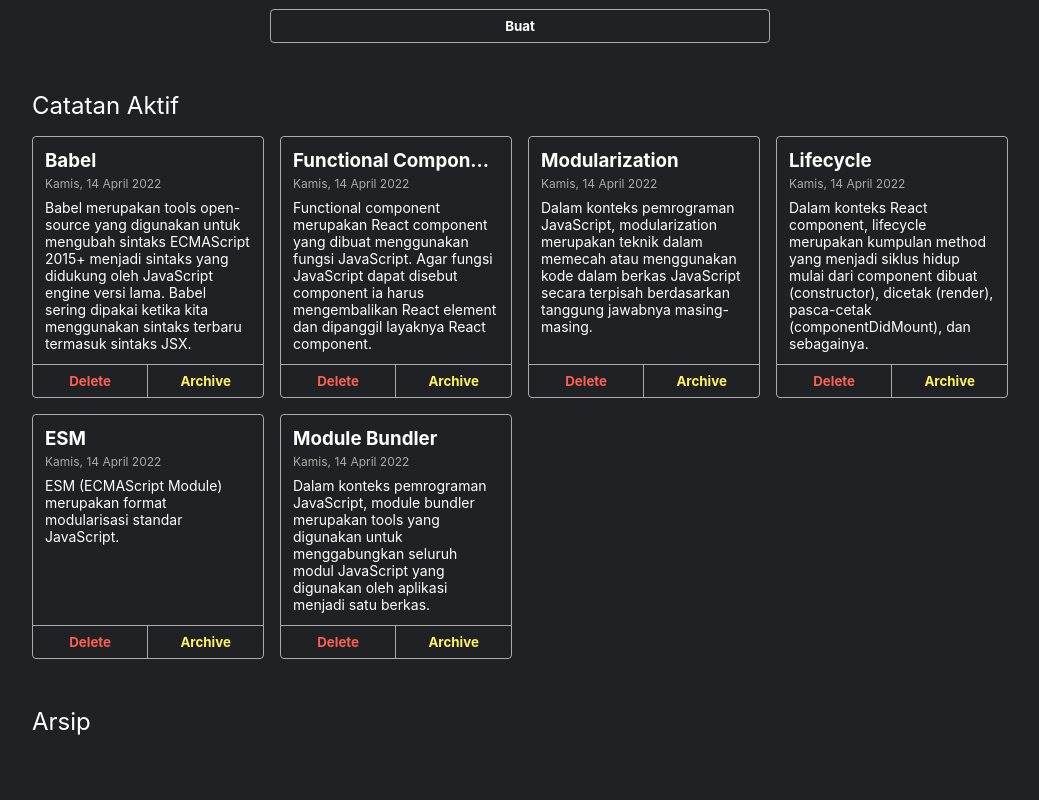
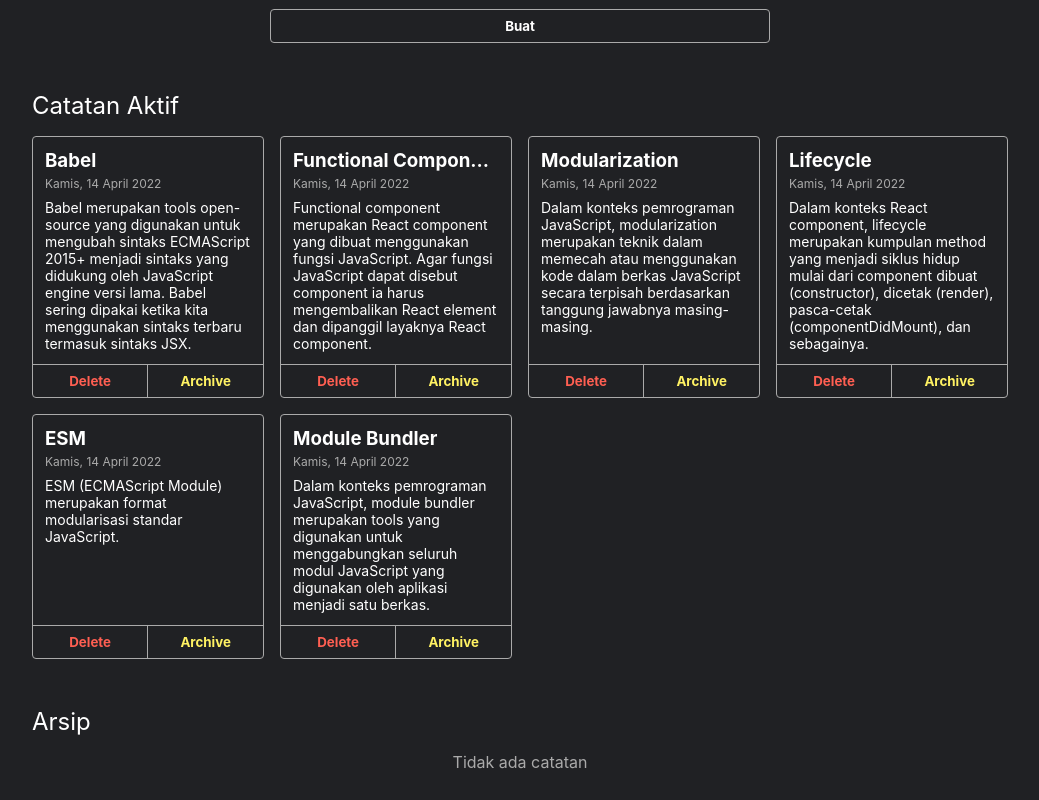
Before and after one commit to fahlanlogic/personal-notes-app, a React (Vite) app: page / in a window 1280 px wide. Shown: the part 407-1207 px from the top of the page, without its empty margins (120-1159 px from the left). Built offline with nearby package versions, Linux system fonts and the light colour scheme.

Commit message:
update archive note function

```diff
--- a/src/components/NoteAppBody.jsx
+++ b/src/components/NoteAppBody.jsx
@@ -1,7 +1,7 @@
 import { getInitialData } from "../utils/data";
 import NotesInput from "./NotesInput";
+import React from "react";
 import NotesList from "./NotesList";
-import React from "react";
 
 class NoteAppBody extends React.Component {
   constructor(props) {
@@ -11,6 +11,8 @@
     }
 
     this.onAddEventHandler = this.onAddEventHandler.bind(this)
+    this.onDeleteEventHandler = this.onDeleteEventHandler.bind(this)
+    this.onArchivedEventHandler = this.onArchivedEventHandler.bind(this)
   }
 
   onAddEventHandler({ title, body }) {
@@ -29,14 +31,33 @@
       }
     })
   }
+
+  onDeleteEventHandler(id) {
+    const notes = this.state.notes.filter(note => note.id !== id)
+    this.setState({
+      notes
+    })
+  }
+
+  onArchivedEventHandler(id) {
+    const updateNotes = this.state.notes.filter(note => note.id !== id).map(note => {
+      note.archived = !note.archived
+    })
+    this.setState({
+      updateNotes
+    })
+  }
   render() {
+    let activeNotes = this.state.notes.filter(note => note.archived === false)
+    let archiveNotes = this.state.notes.filter(note => note.archived === true)
+
     return (
       <div className="note-app__body">
         <NotesInput addNote={this.onAddEventHandler}/>
         <h2>Catatan Aktif</h2>
-        <NotesList notes={this.state.notes}/>
+        <NotesList key={activeNotes.id} notes={activeNotes} onDelete={this.onDeleteEventHandler} onArchive={this.onArchivedEventHandler} />
         <h2>Arsip</h2>
-        {console.log(this.state.notes)}
+        <NotesList key={archiveNotes.id} notes={archiveNotes} onDelete={this.onDeleteEventHandler} onArchive={this.onArchivedEventHandler} />
       </div>
     )
   }
--- a/src/components/NotesInput.jsx
+++ b/src/components/NotesInput.jsx
@@ -36,7 +36,7 @@
     return (
       <div className="note-input">
         <h2>Buat Catatan</h2>
-        <form onSubmit={this.onSubmit}>
+        <form onSubmit={this.onFormSubmit}>
           <input type="text" placeholder="Ketik judul" value={this.state.title} onChange={this.onTitleChange} required/>
           <textarea cols="30" rows="10" placeholder="Ketik catatan" value={this.state.body} onChange={this.onBodyChange}></textarea>
           <button type="submit">Buat</button>
--- a/src/components/NotesList.jsx
+++ b/src/components/NotesList.jsx
@@ -2,13 +2,17 @@
 import NoteItem from "./NoteItem";
 
 function NotesList({ notes, onDelete, onArchive }) {
-  return (
-    <div className="notes-list">
-      {notes.length === 0 ? (<p className="notes-list__empty-message">Tidak ada catatan</p>) : (notes.map(note => (
-        <NoteItem key={note.id} id={note.id} onDelete={onDelete} onArchive={onArchive} {...note} />
-      )))}
-    </div>
-  )
+  if (notes.length === 0) {
+    return <p className="notes-list__empty-message">Tidak ada catatan</p>
+  } else {
+    return (
+      <div className="notes-list">
+        {notes.map(note => (
+          <NoteItem key={note.id} id={note.id} onDelete={onDelete} onArchive={onArchive} isArchived={note.archived} {...note} />
+        ))}
+      </div>
+    )
+  }
 }
 
 export default NotesList;
--- a/src/styles/style.css
+++ b/src/styles/style.css
@@ -101,8 +101,9 @@
   margin-bottom: 48px;
 }
 
-.notes-list__empty-message {
+p.notes-list__empty-message {
   text-align: center;
+  margin: 0 auto;
   color: #aaa;
 }
 
```
